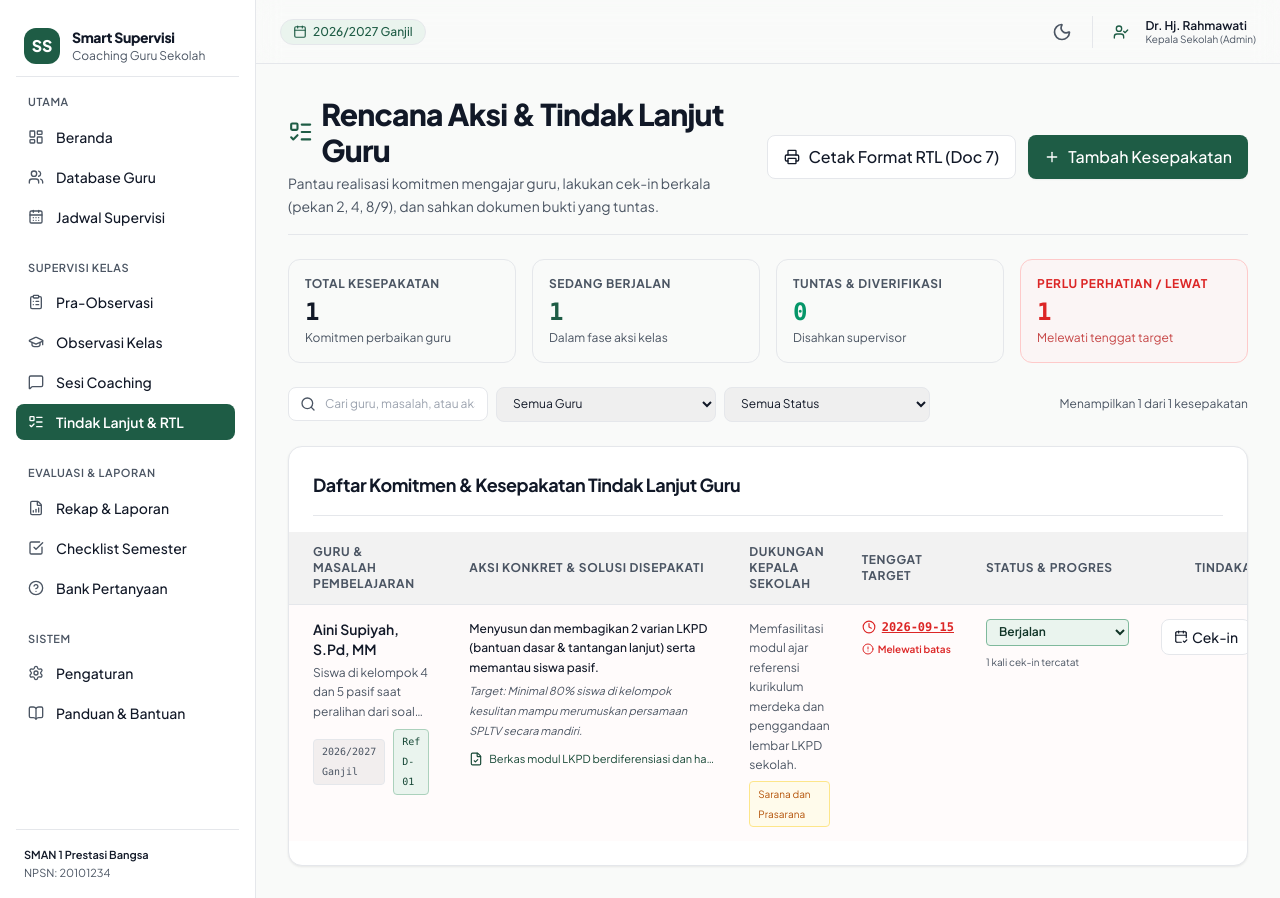
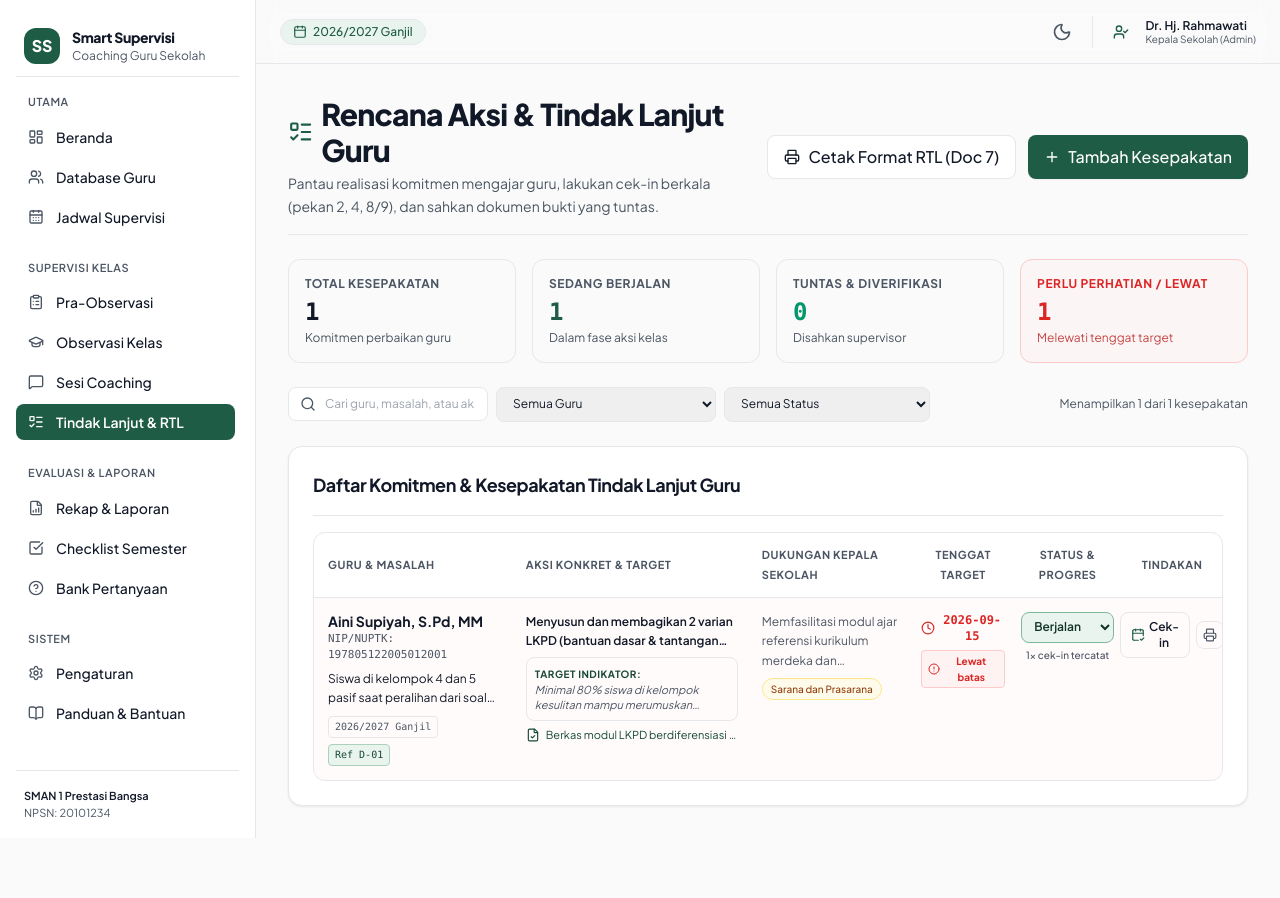
Before and after one commit to mediasosialsmpn3cibungbulang-dotcom/Web-App-Observasi, a Next.js app: page /tindak-lanjut in a window 1280 px wide. After the commit the page ends 838 px from the top, so only its background shows below. Built offline with nearby package versions, Linux system fonts and the light colour scheme.

Commit message:
fix(followup): sesuaikan tabel tindak lanjut RTL pas 1 layar tanpa geser horizontal dan rapikan tipografi

```diff
--- a/src/features/followup/FollowupManager.tsx
+++ b/src/features/followup/FollowupManager.tsx
@@ -258,19 +258,27 @@ export function FollowupManager() {
             </p>
           </div>
         ) : (
-          <div className="overflow-x-auto -mx-4 md:-mx-6">
-            <table className="w-full text-left text-sm border-collapse">
-              <thead className="bg-black/5 dark:bg-white/5 border-b border-border text-xs uppercase text-muted tracking-wider">
+          <div className="w-full overflow-hidden rounded-xl border border-border bg-card shadow-2xs">
+            <table className="w-full table-fixed text-left text-sm border-collapse">
+              <colgroup>
+                <col className="w-[22%]" />
+                <col className="w-[26%]" />
+                <col className="w-[18%]" />
+                <col className="w-[11%]" />
+                <col className="w-[12%]" />
+                <col className="w-[11%]" />
+              </colgroup>
+              <thead className="bg-muted/30 border-b border-border text-[11px] uppercase font-bold text-muted tracking-wider">
                 <tr>
-                  <th className="py-3 px-4 md:px-6">Guru & Masalah Pembelajaran</th>
-                  <th className="py-3 px-4">Aksi Konkret & Solusi Disepakati</th>
-                  <th className="py-3 px-4">Dukungan Kepala Sekolah</th>
-                  <th className="py-3 px-4">Tenggat Target</th>
-                  <th className="py-3 px-4">Status & Progres</th>
-                  <th className="py-3 px-4 text-center">Tindakan</th>
+                  <th className="py-3 px-3.5">Guru & Masalah</th>
+                  <th className="py-3 px-3">Aksi Konkret & Target</th>
+                  <th className="py-3 px-3">Dukungan Kepala Sekolah</th>
+                  <th className="py-3 px-2 text-center">Tenggat Target</th>
+                  <th className="py-3 px-2 text-center">Status & Progres</th>
+                  <th className="py-3 px-2 text-center">Tindakan</th>
                 </tr>
               </thead>
-              <tbody className="divide-y divide-border">
+              <tbody className="divide-y divide-border text-xs">
                 {filteredList.map((item) => {
                   const teacher = teachers.find((t) => t.id === item.teacher_id);
                   const isOverdue = FollowupService.isOverdue(item);
@@ -279,22 +287,27 @@ export function FollowupManager() {
                   return (
                     <tr
                       key={item.id}
-                      className={`hover:bg-black/5 dark:hover:bg-white/5 transition-colors ${
+                      className={`hover:bg-muted/10 transition-colors ${
                         isOverdue ? "bg-red-50/30 dark:bg-red-950/10" : ""
                       }`}
                     >
                       {/* Guru & Masalah */}
-                      <td className="py-3.5 px-4 md:px-6 align-top max-w-[240px]">
-                        <p className="font-semibold text-foreground">{teacher?.nama_lengkap || "Guru"}</p>
-                        <p className="text-xs text-muted mt-1 leading-relaxed line-clamp-3">
+                      <td className="py-3.5 px-3.5 align-top">
+                        <p className="font-bold text-foreground text-sm leading-snug truncate" title={teacher?.nama_lengkap}>
+                          {teacher?.nama_lengkap || "Guru"}
+                        </p>
+                        <p className="text-[11px] font-mono text-muted">
+                          {teacher?.nip_nuptk ? `NIP/NUPTK: ${teacher.nip_nuptk}` : "Guru Mata Pelajaran"}
+                        </p>
+                        <p className="text-xs text-muted/90 mt-1.5 leading-relaxed line-clamp-2 break-words" title={item.masalah_utama}>
                           {item.masalah_utama}
                         </p>
-                        <div className="flex items-center gap-2 mt-2">
-                          <span className="text-[10px] font-mono px-2 py-0.5 rounded bg-black/5 dark:bg-white/5 text-muted border border-border">
+                        <div className="flex flex-wrap items-center gap-1.5 mt-2">
+                          <span className="text-[10px] font-mono px-1.5 py-0.5 rounded bg-muted/10 text-muted border border-border">
                             {item.semester}
                           </span>
                           {item.kode_pertanyaan_pemicu && (
-                            <span className="text-[10px] font-mono px-2 py-0.5 rounded bg-pine-50 dark:bg-pine-950/40 text-pine-700 dark:text-pine-300 border border-pine-200 dark:border-pine-800">
+                            <span className="text-[10px] font-mono px-1.5 py-0.5 rounded bg-pine-50 dark:bg-pine-950/40 text-pine-700 dark:text-pine-300 border border-pine-200 dark:border-pine-800">
                               Ref {item.kode_pertanyaan_pemicu}
                             </span>
                           )}
@@ -302,53 +315,61 @@ export function FollowupManager() {
                       </td>
 
                       {/* Aksi & Solusi */}
-                      <td className="py-3.5 px-4 align-top max-w-[280px]">
-                        <p className="font-medium text-foreground text-xs leading-relaxed">
+                      <td className="py-3.5 px-3 align-top">
+                        <p className="font-semibold text-foreground text-xs leading-relaxed line-clamp-2 break-words" title={item.aksi_konkret_guru}>
                           {item.aksi_konkret_guru}
                         </p>
-                        <p className="text-[11px] text-muted mt-1 italic">
-                          Target: {item.target_indikator_sukses || "Meningkatnya hasil belajar siswa"}
-                        </p>
+                        <div className="mt-1.5 p-2 rounded-lg bg-muted/10 border border-border/50">
+                          <span className="text-[10px] font-bold text-pine-700 dark:text-pine-400 block uppercase tracking-wider">
+                            Target Indikator:
+                          </span>
+                          <p className="text-[11px] text-muted italic leading-snug line-clamp-2 break-words" title={item.target_indikator_sukses}>
+                            {item.target_indikator_sukses || "Meningkatnya hasil belajar dan keaktifan siswa"}
+                          </p>
+                        </div>
                         {item.bukti_tindak_lanjut && (
-                          <div className="mt-2 flex items-center gap-1.5 text-[11px] text-pine-700 dark:text-pine-300">
+                          <div className="mt-1.5 flex items-center gap-1.5 text-[11px] text-pine-700 dark:text-pine-300">
                             <FileCheck className="w-3.5 h-3.5 shrink-0" />
-                            <span className="truncate">{item.bukti_tindak_lanjut}</span>
+                            <span className="truncate" title={item.bukti_tindak_lanjut}>{item.bukti_tindak_lanjut}</span>
                           </div>
                         )}
                       </td>
 
                       {/* Dukungan Kepsek */}
-                      <td className="py-3.5 px-4 align-top max-w-[220px]">
-                        <p className="text-xs text-muted leading-relaxed">
+                      <td className="py-3.5 px-3 align-top">
+                        <p className="text-xs text-muted leading-relaxed line-clamp-3 break-words" title={item.dukungan_kepala_sekolah}>
                           {item.dukungan_kepala_sekolah || "Pendampingan dan pemantauan berkala."}
                         </p>
-                        <div className="mt-1.5 inline-block text-[10px] px-2 py-0.5 rounded bg-amber-50 dark:bg-amber-950/40 text-amber-700 dark:text-amber-300 border border-amber-200 dark:border-amber-800">
-                          {item.jenis_dukungan || "Dukungan Moral"}
+                        <div className="mt-2">
+                          <span className="inline-block text-[10px] font-medium px-2 py-0.5 rounded-full bg-amber-50 dark:bg-amber-950/40 text-amber-800 dark:text-amber-300 border border-amber-200 dark:border-amber-800 truncate max-w-full">
+                            {item.jenis_dukungan || "Sarana dan Prasarana"}
+                          </span>
                         </div>
                       </td>
 
                       {/* Tenggat Waktu */}
-                      <td className="py-3.5 px-4 align-top whitespace-nowrap">
-                        <div className="flex items-center gap-1.5 font-mono text-xs font-semibold">
-                          <Clock className={`w-3.5 h-3.5 ${isOverdue ? "text-red-600" : "text-muted"}`} />
-                          <span className={isOverdue ? "text-red-600 font-bold underline" : "text-foreground"}>
+                      <td className="py-3.5 px-2 align-top text-center">
+                        <div className="flex items-center justify-center gap-1 font-mono text-xs font-semibold">
+                          <Clock className={`w-3.5 h-3.5 shrink-0 ${isOverdue ? "text-red-600 dark:text-red-400" : "text-muted"}`} />
+                          <span className={isOverdue ? "text-red-600 dark:text-red-400 font-bold" : "text-foreground"}>
                             {item.deadline}
                           </span>
                         </div>
                         {isOverdue && (
-                          <p className="text-[10px] text-red-600 font-semibold mt-1 flex items-center gap-1">
-                            <AlertCircle className="w-3 h-3 shrink-0" /> Melewati batas
-                          </p>
+                          <div className="mt-1.5 inline-flex items-center justify-center gap-1 text-[10px] font-bold text-red-600 dark:text-red-400 bg-red-50 dark:bg-red-950/40 px-1.5 py-0.5 rounded border border-red-200 dark:border-red-800/50">
+                            <AlertCircle className="w-3 h-3 shrink-0" />
+                            <span>Lewat batas</span>
+                          </div>
                         )}
                       </td>
 
                       {/* Status & Kontrol */}
-                      <td className="py-3.5 px-4 align-top">
-                        <div className="flex flex-col gap-1.5">
+                      <td className="py-3.5 px-2 align-top text-center">
+                        <div className="flex flex-col items-center gap-1">
                           <select
                             value={item.status}
                             onChange={(e) => handleStatusChange(item, e.target.value as FollowupItem["status"])}
-                            className={`text-xs font-semibold px-2 py-1 rounded border focus:outline-none focus:ring-1 focus:ring-pine-500 ${
+                            className={`w-full text-xs font-semibold px-2 py-1.5 rounded-lg border focus:outline-none focus:ring-1 focus:ring-pine-500 transition-colors ${
                               item.status === "Selesai"
                                 ? "bg-emerald-50 text-emerald-800 border-emerald-300 dark:bg-emerald-950/40 dark:text-emerald-300 dark:border-emerald-700"
                                 : item.status === "Berjalan"
@@ -361,37 +382,37 @@ export function FollowupManager() {
                             <option value="Belum Dimulai">Belum Dimulai</option>
                             <option value="Berjalan">Berjalan</option>
                             <option value="Pending">Pending</option>
-                            <option value="Selesai">Selesai (Verifikasi)</option>
+                            <option value="Selesai">Selesai</option>
                           </select>
 
                           {checks.length > 0 && (
-                            <span className="text-[10px] text-muted">
-                              {checks.length} kali cek-in tercatat
+                            <span className="text-[10px] text-muted font-medium">
+                              {checks.length}x cek-in tercatat
                             </span>
                           )}
                         </div>
                       </td>
 
                       {/* Aksi */}
-                      <td className="py-3.5 px-4 align-top text-center whitespace-nowrap">
+                      <td className="py-3.5 px-2 align-top text-center">
                         <div className="flex items-center justify-center gap-1.5">
-                          <Button
-                            variant="secondary"
-                            size="sm"
+                          <button
+                            type="button"
                             title="Lakukan Cek-in Berkala (Pekan 2/4/8/9)"
                             onClick={() => setSelectedFollowupForCheck(item)}
+                            className="inline-flex items-center justify-center gap-1 px-2.5 py-1.5 text-xs font-semibold rounded-lg border border-border bg-card hover:bg-muted/10 text-foreground transition-colors shadow-2xs cursor-pointer"
                           >
-                            <CalendarCheck2 className="w-3.5 h-3.5 mr-1" />
-                            Cek-in
-                          </Button>
-                          <Button
-                            variant="ghost"
-                            size="sm"
+                            <CalendarCheck2 className="w-3.5 h-3.5 text-pine-600 shrink-0" />
+                            <span>Cek-in</span>
+                          </button>
+                          <button
+                            type="button"
                             title="Cetak Format Dokumen 7 RTL"
                             onClick={() => setSelectedFollowupForPrint(item)}
+                            className="inline-flex items-center justify-center p-1.5 text-xs font-semibold rounded-lg border border-border bg-card hover:bg-muted/10 text-muted hover:text-foreground transition-colors shadow-2xs cursor-pointer"
                           >
                             <Printer className="w-3.5 h-3.5" />
-                          </Button>
+                          </button>
                         </div>
                       </td>
                     </tr>
```
